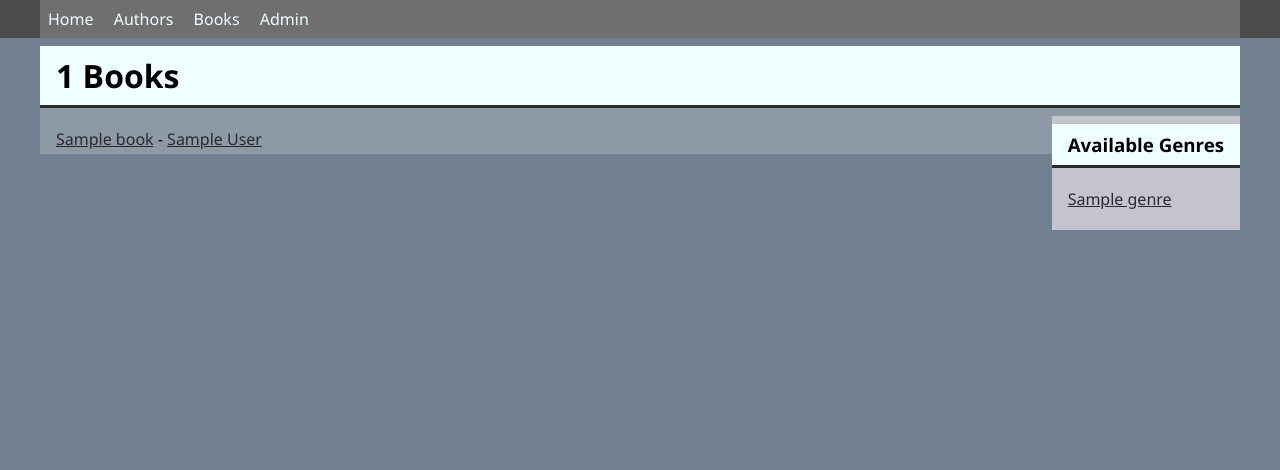
After one commit to justinazymonaite/ptu5_django_library, a Django app: page /books/ in a window 1280 px wide. The commit adds this page. Shown: the top 470 px of the page. Run offline with Django 4.2, Linux system fonts and the light colour scheme; tables that the repository leaves empty hold one stand-in row (values such as "Sample post").

Commit message:
django projekto vystymas 5 paskaita

```diff
--- a/ptu5_library/library/models.py
+++ b/ptu5_library/library/models.py
@@ -1,11 +1,18 @@
 from django.db import models
 import uuid
+from django.utils.html import format_html
+from django.urls import reverse
+
 
 class Genre(models.Model):
     name = models.CharField('name', max_length=200, help_text="Enter the name of book genre")
 
     def __str__(self):
         return self.name
+
+    def link_filtered_books(self):
+        link = reverse('books')+'?genre_id='+str(self.id)
+        return format_html('<a class="genre" href="{link}">{name}</a>', link=link, name=self.name)
 
     class Meta:
         ordering = ['name']
@@ -20,6 +27,10 @@ class Author(models.Model):
     def display_books(self) -> str:
         return ', '.join(book.title for book in self.books.all())
     display_books.short_description = 'books'
+
+    def link(self) -> str:
+        link = reverse('author', kwargs={'author_id':self.id})
+        return format_html('<a href="{link}">{author}</a>', link=link, author=self.__str__())
 
     class Meta: # aprasamoji klase klasei, cia aprasomos konfiguracijos
         ordering = ['last_name', 'first_name']
@@ -39,6 +50,11 @@ class Book(models.Model):
     def display_genre(self) -> str:
         return ', '.join(genre.name for genre in self.genre.all()[:3])
     display_genre.short_description = 'genre(s)'
+
+    # def author_link(self) -> str:
+    #     link = reverse('author', kwargs={'author_id' : self.author.id})
+    #     return format_html('<a href="{link}">{author}</a>', link=link, author=self.author)
+
 
 class BookInstance(models.Model):
     unique_id = models.UUIDField('unique ID', default=uuid.uuid4, editable=False)
--- a/ptu5_library/library/static/library/css/base.css
+++ b/ptu5_library/library/static/library/css/base.css
@@ -56,3 +56,25 @@ footer .container {
     display: flex;
     align-content: stretch;
 }
+
+.genre_filter {
+    float: right;
+    background-color: rgb(196, 196, 207);
+}
+
+ul{
+    list-style: none;
+    padding: 0;
+}
+
+ul li {
+    padding: 0.25rem 1rem;
+}
+
+ul li a {
+    color:rgb(43, 41, 46)
+}
+
+ul li:hover {
+    background-color: rgba(255, 255, 255, 0.2);
+}
--- a/ptu5_library/library/templates/library/base.html
+++ b/ptu5_library/library/templates/library/base.html
@@ -14,6 +14,8 @@
         <div class="container">
             {% block nav %}
                 <a href="{% url 'index' %}">Home</a>
+                <a href="{% url 'authors' %}">Authors</a>
+                <a href="{% url 'books' %}">Books</a>
                 <a href="{% url 'admin:index' %}">Admin</a>
             {% endblock nav %}
         </div>
--- /dev/null
+++ b/ptu5_library/library/templates/library/book_list.html
@@ -0,0 +1,20 @@
+{% extends 'library/base.html' %}
+{% block title %}Books in {{ block.super }}{% endblock title %}
+{% block content %}
+    <h1>{{ books_count}}
+        {% if genre %} {{ genre }} {% endif%}
+        Books</h1>
+    <div class='genre_filter'>
+        <h3>Available Genres</h3>
+        <ul>
+            {% for filter_genre in genres %}
+                <li>{{ filter_genre.link_filtered_books }}</li>
+            {% endfor %}
+        </ul>
+    </div>
+    <ul>
+        {% for book in book_list %}
+            <li><a href="{% url 'book' book.pk %}">{{ book.title }}</a> - {{ book.author.link }}</li>
+        {% endfor %}
+    </ul>
+{% endblock content %}
--- a/ptu5_library/library/urls.py
+++ b/ptu5_library/library/urls.py
@@ -2,5 +2,9 @@ from django.urls import path
 from . import views
 
 urlpatterns = [
-    path('', views.index, name='index')
+    path('', views.index, name='index'),
+    path('authors/', views.authors, name='authors'),
+    path('author/<int:author_id>/', views.author, name='author'),
+    path('books/', views.BookListView.as_view(), name='books'),
+    path('books/<int:pk>/', views.BookDetailView.as_view(), name='book'),
 ]
--- a/ptu5_library/library/views.py
+++ b/ptu5_library/library/views.py
@@ -1,5 +1,5 @@
-from django.shortcuts import render
-from django.http import HttpResponse
+from django.shortcuts import render, get_object_or_404
+from django.views.generic import ListView, DetailView
 from . models import Genre, Author, Book, BookInstance
 
 # Create your views here.
@@ -20,3 +20,39 @@ def index(request):
     }
 
     return render(request, 'library/index.html', context=context)
+
+def authors(request):
+    return render(request, 'library/authors.html', {'authors': Author.objects.all()})
+
+def author(request, author_id):
+    return render(request, 'library/author.html', {'author': get_object_or_404(Author, id=author_id)})
+
+def author(request, author_id):
+    return render(request, 'library/author.html', {'author': get_object_or_404(Author, id=author_id)})
+
+
+class BookListView(ListView):
+    model = Book
+    template_name = 'library/book_list.html'
+
+    def get_queryset(self):
+        queryset = super().get_queryset()
+        genre_id = self.request.GET.get('genre_id')
+        if genre_id:
+            queryset = queryset.filter(genre__id=genre_id)
+        return queryset
+
+    def get_context_data(self, **kwargs):
+        context = super().get_context_data(**kwargs)
+        # context['books_count'] = Book.objects.count()
+        context['books_count'] = self.get_queryset().count()
+        genre_id = self.request.GET.get('genre_id')
+        context['genres'] = Genre.objects.all()
+        if genre_id:
+            context['genre'] = get_object_or_404(Genre, id=genre_id)
+        return context
+
+
+class BookDetailView(DetailView):
+    model = Book
+    template_name = 'library/book_detail.html'
```
Also changed, not shown: ptu5_library/library/templates/library/author.html (added, +11 -0 lines), ptu5_library/library/templates/library/authors.html (added, +11 -0 lines), ptu5_library/library/templates/library/book_detail.html (added, +18 -0 lines).
